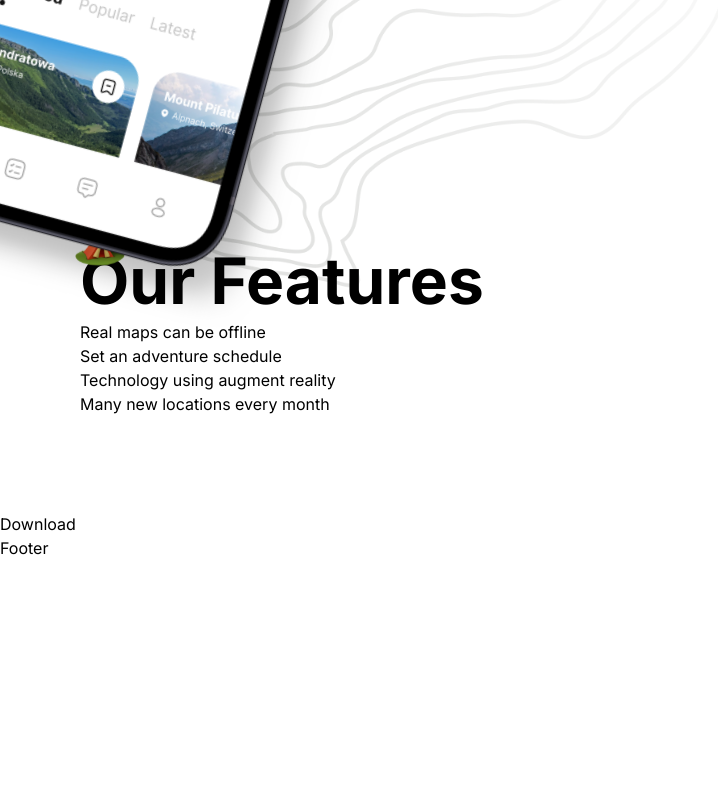
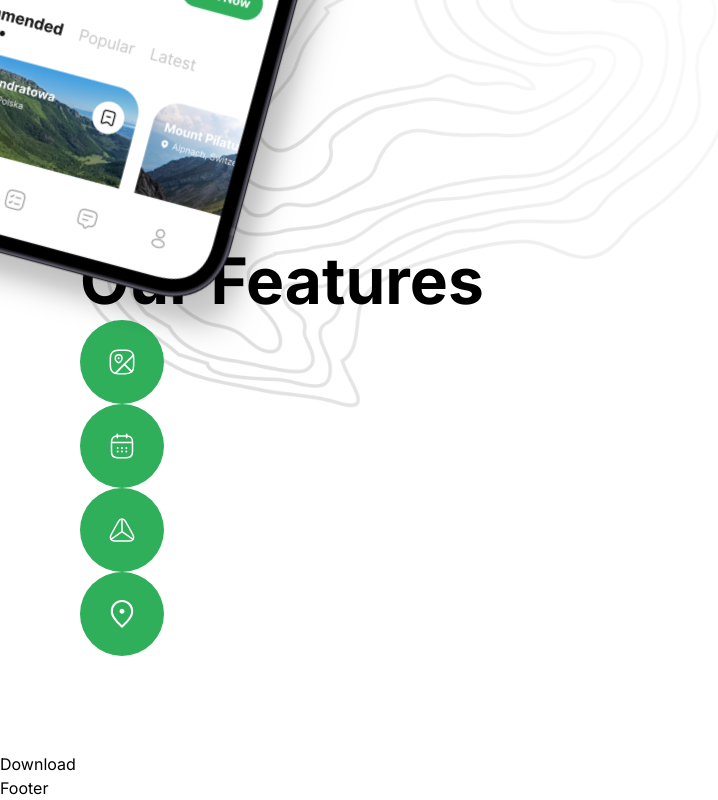
Before and after one commit to eddyK15501/travel-app, a Next.js app: page / in a window 1280 px wide. Shown: the part 3492-4292 px from the top of the page, without its empty margins (0-718 px from the left). Before the commit the page ends 4052 px from the top, so only its background shows below. Built offline with nearby package versions, Linux system fonts and the light colour scheme.

Commit message:
<FeatureItem /> - render map icons

```diff
--- a/components/Features.tsx
+++ b/components/Features.tsx
@@ -47,10 +47,21 @@ type FeatureItemProps = {
   icon: string;
   variant: string;
   description: string;
-}
+};
 
-const FeatureItem = ({ title, icon, variant, description }: FeatureItemProps) => {
-  return <div>{title}</div>;
+const FeatureItem = ({
+  title,
+  icon,
+  variant,
+  description,
+}: FeatureItemProps) => {
+  return (
+    <li className='flex w-full flex-1 flex-col items-start'>
+      <div className='rounded-full p-4 lg:p-7 bg-green-50'>
+        <Image src={icon} alt='map-icon' width={28} height={28} />
+      </div>
+    </li>
+  );
 };
 
 export default Features;
```
